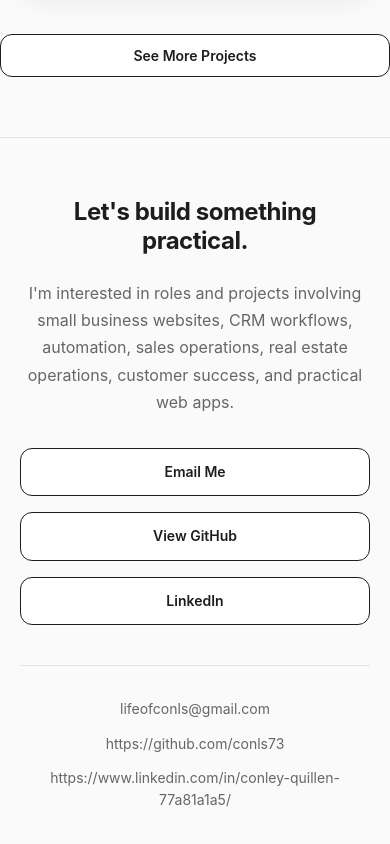
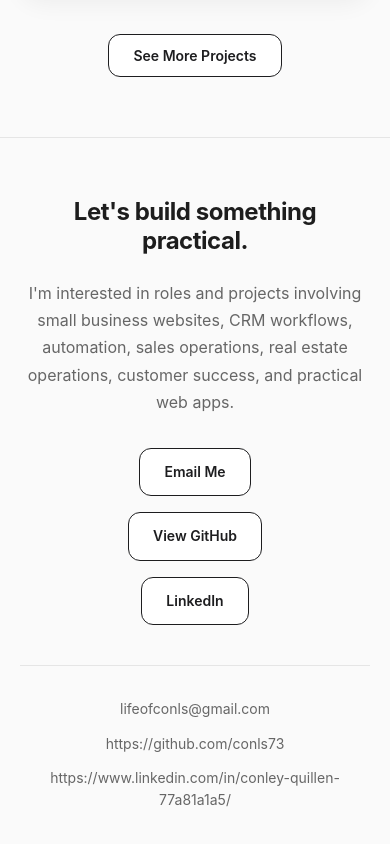
Before and after one commit to conls73/portfolio-site, a React (Vite) app: page / in a window 390 px wide. Shown: the part 4778-5622 px from the top of the page. Built offline with nearby package versions, Linux system fonts and the light colour scheme.

Commit message:
Fix mobile button sizes

```diff
--- a/src/styles/contact.css
+++ b/src/styles/contact.css
@@ -78,10 +78,7 @@
 
   .contact-buttons {
     flex-direction: column;
-  }
-
-  .contact-button {
-    width: 100%;
+    align-items: center;
   }
 
   .contact-intro {
```
